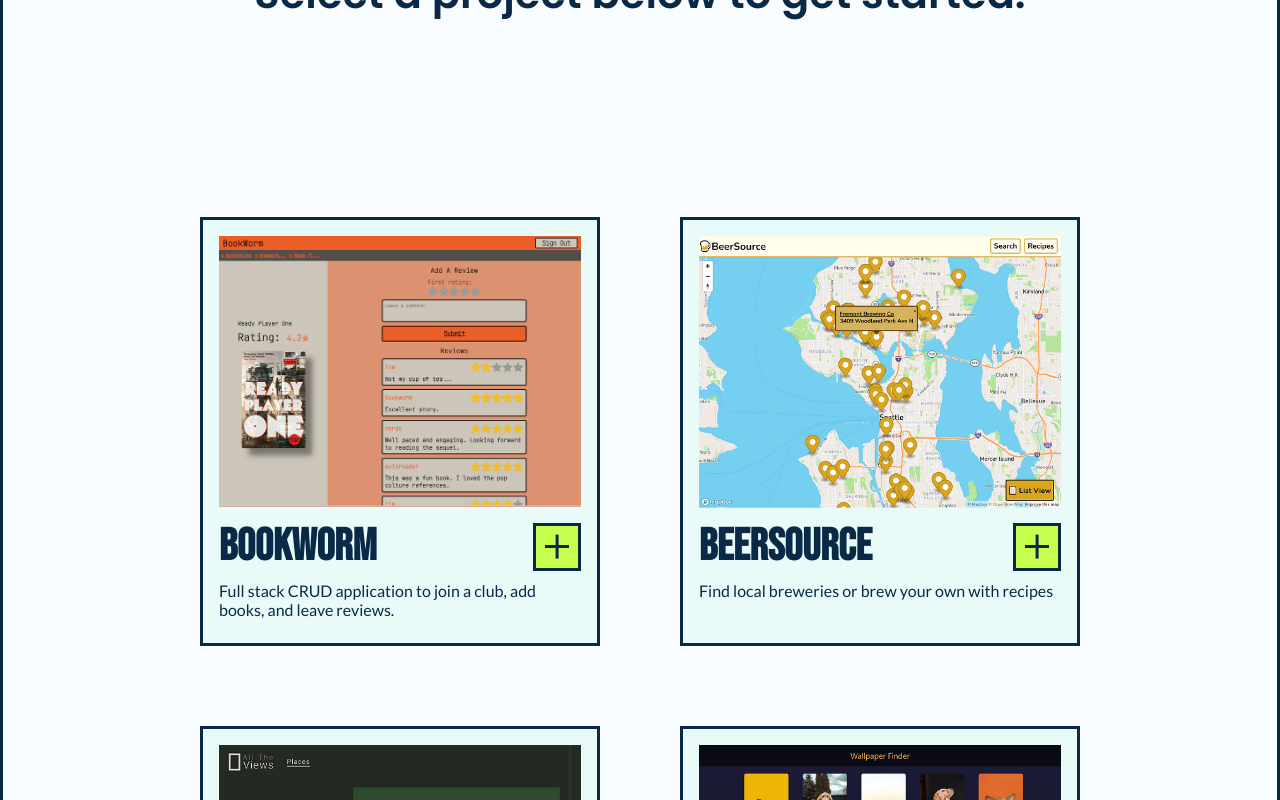
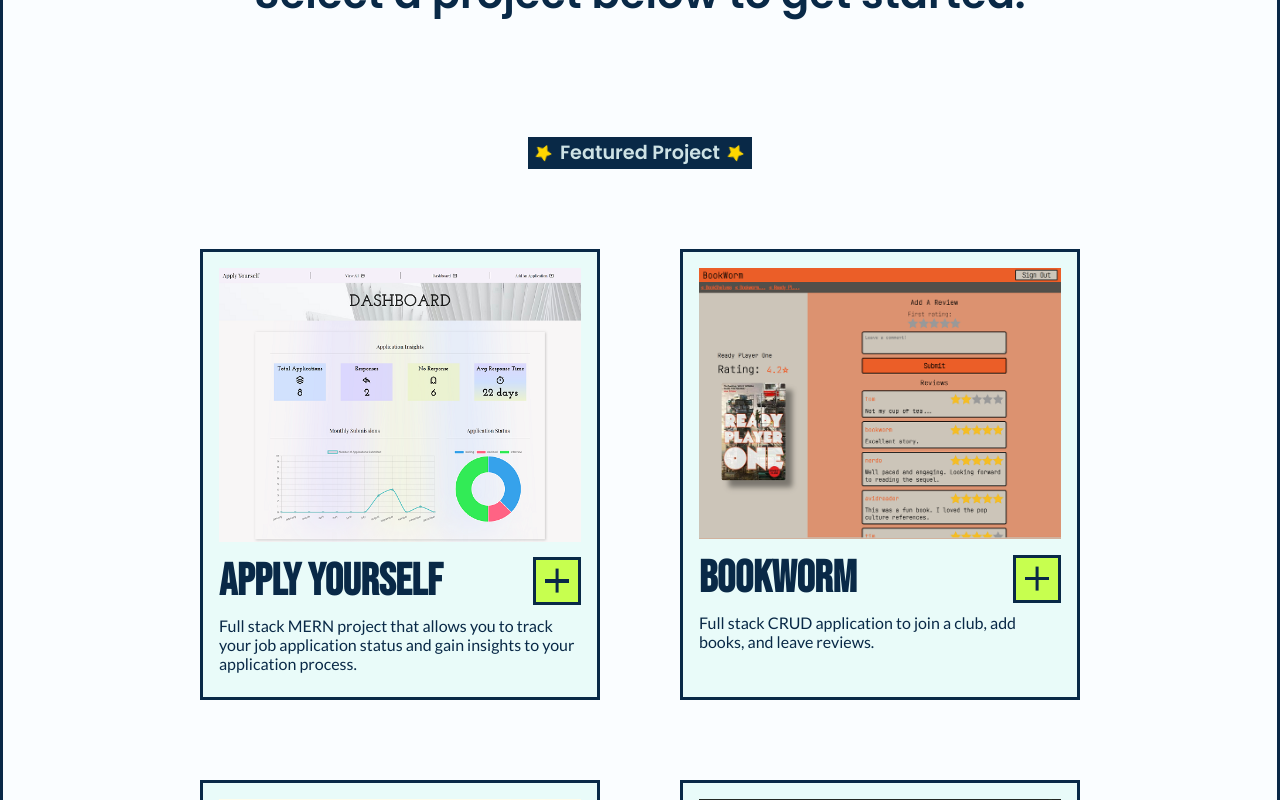
Before and after one commit to a-stepanian/portfolio, a React (Create React App) app: page / in a window 1280 px wide. Shown: the part 1100-1900 px from the top of the page. Built offline with nearby package versions, Linux system fonts and the light colour scheme.

Commit message:
add apply yourself project to portfolio section

```diff
--- a/src/components/portfolio/IndividualProject.js
+++ b/src/components/portfolio/IndividualProject.js
@@ -34,10 +34,23 @@
               <RiExternalLinkFill className="web" />
               <span>Website</span>
             </a>
-            <a href={site.repo} target="_blank" rel="noreferrer">
-              <BsGithub />
-              <span>Git Repo</span>
-            </a>
+            {site.repo2 ? (
+              <>
+                <a href={site.repo} target="_blank" rel="noreferrer">
+                  <BsGithub />
+                  <span>Client</span>
+                </a>
+                <a href={site.repo2} target="_blank" rel="noreferrer">
+                  <BsGithub />
+                  <span>Server</span>
+                </a>
+              </>
+            ) : (
+              <a href={site.repo} target="_blank" rel="noreferrer">
+                <BsGithub />
+                <span>Git Repo</span>
+              </a>
+            )}
           </div>
         </div>
       </div>
@@ -61,11 +74,11 @@
   background-color: var(--main-bg);
   border: 3px solid var(--black);
   padding: 1rem;
+  max-width: 25rem;
   p,
   span {
     font-family: "Lato", sans-serif;
   }
-  max-width: 25rem;
 
   .img-container {
     position: relative;
--- a/src/components/portfolio/Projects.js
+++ b/src/components/portfolio/Projects.js
@@ -2,6 +2,7 @@
 import styled from "styled-components";
 import data from "../../data";
 import IndividualProject from "./IndividualProject";
+import { BsFillStarFill } from "react-icons/bs";
 
 const Projects = () => {
   return (
@@ -12,6 +13,11 @@
         <p>1.0</p>
       </header>
       <h3 className="instructions">Select a project below to get started.</h3>
+      <div className="featured">
+        <BsFillStarFill className="star" />
+        <h4>Featured Project</h4>
+        <BsFillStarFill className="star" />
+      </div>{" "}
       <div className="project-wrapper">
         {data.map((site) => {
           return <IndividualProject key={site.id} site={site} />;
@@ -55,8 +61,34 @@
     color: var(--black);
   }
 
+  .featured {
+    background-color: var(--black);
+    color: var(--main-bg);
+
+    display: flex;
+    align-items: center;
+    max-width: 25rem;
+    h4 {
+      font-size: 1.2rem;
+    }
+    .star {
+      margin: 0.5rem;
+      font-size: 1rem;
+      color: gold;
+      animation: rotate 20s linear infinite;
+    }
+    @keyframes rotate {
+      0% {
+        transform: rotate(0deg);
+      }
+      100% {
+        transform: rotate(360deg);
+      }
+    }
+  }
+
   .project-wrapper {
-    padding: 2.5rem 5% 7.5rem;
+    padding: 0 5% 7.5rem;
     display: grid;
     row-gap: 5rem;
     justify-items: center;
--- a/src/data.js
+++ b/src/data.js
@@ -1,4 +1,23 @@
 const data = [
+  {
+    id: "6",
+    title: "Apply Yourself",
+    description:
+      "Full stack MERN project that allows you to track your job application status and gain insights to your application process.",
+    builtWith: [
+      "MongoDB",
+      "Express.js",
+      "React",
+      "Node.js",
+      "styled-components",
+      "charts.js",
+    ],
+    url: "https://client-apply-yourself.netlify.app/",
+    thumbnail: "apply.png",
+    learnings: "learned alot",
+    repo: "https://github.com/a-stepanian/apply-yourself-client",
+    repo2: "https://github.com/a-stepanian/apply-yourself-server",
+  },
   {
     id: "5",
     title: "BookWorm",
@@ -51,7 +70,7 @@
     id: "3",
     title: "Wallpaper Finder",
     description: "Search for high quality wallpapers for your device",
-    builtWith: ["React", "Javascript", "html", "css", "Unsplash API"],
+    builtWith: ["React", "Javascript", "css", "Unsplash API"],
     url: "https://minimal-wallpaper-finder.netlify.app/",
     thumbnail: "wallpaperfinder.png",
     learnings: "learned alot",
@@ -63,10 +82,7 @@
     description:
       "Just the weather, none of the ads.  Disclaimer: Forecast is only as accurate as the API data.",
     builtWith: [
-      "react",
-      "Javascript",
-      "html",
-      "css",
+      "React",
       "styled-components",
       "OpenWeatherMapAPI",
       "WeatherAPI",
```
Also changed, not shown: public/apply.png (added).
